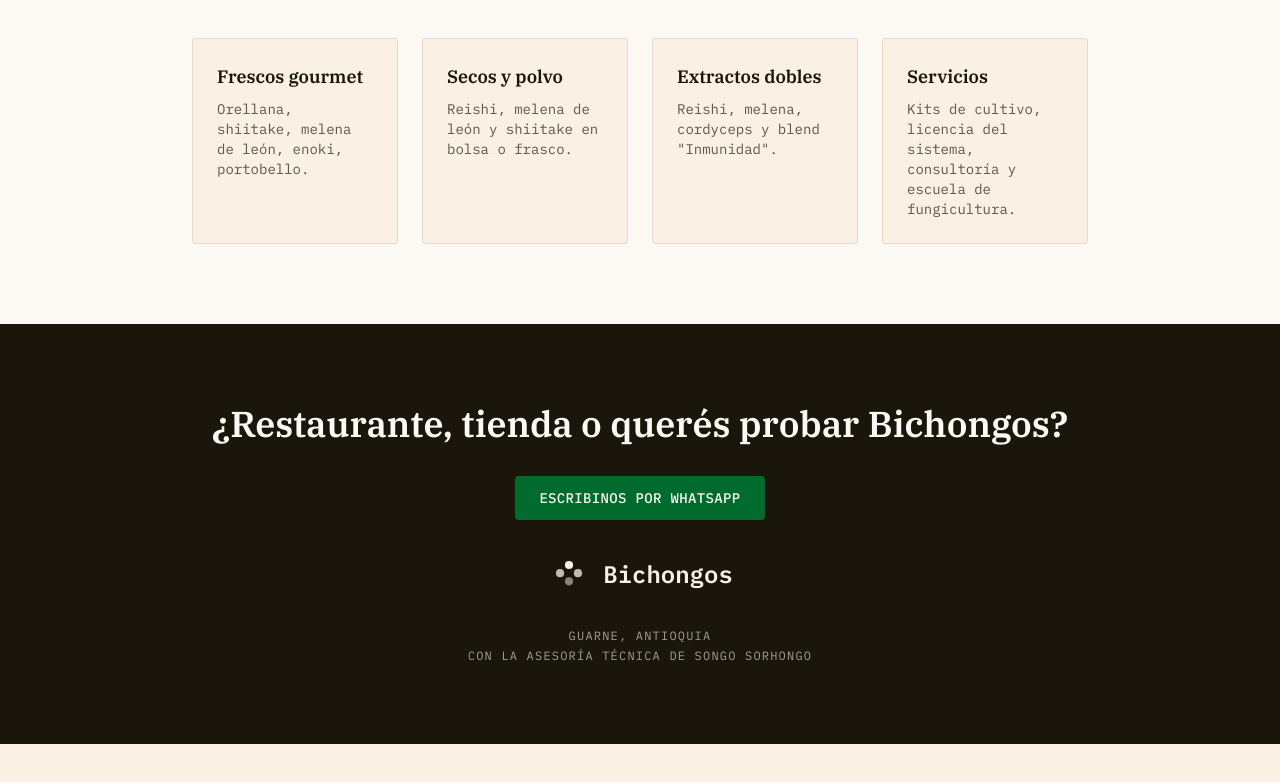
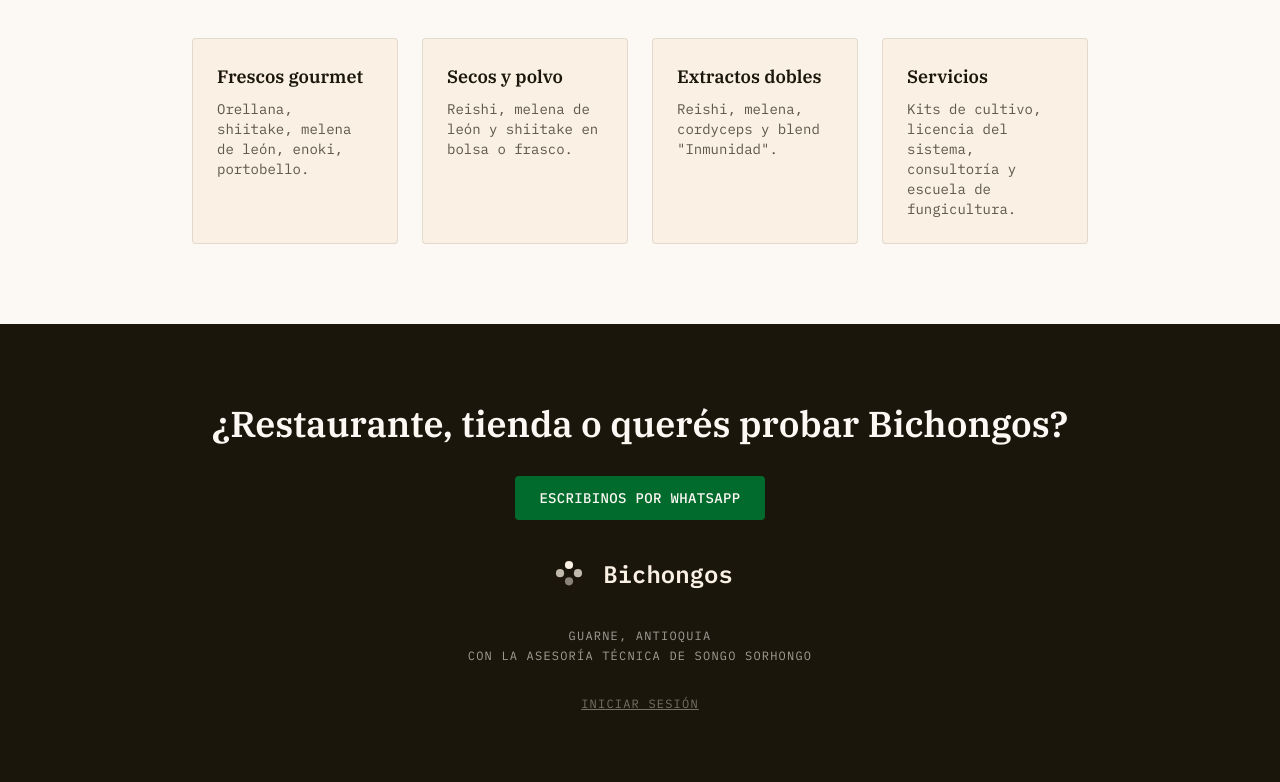
Before and after one commit to serandmoncas/bichongos.store, a Next.js app: page / in a window 1280 px wide. Shown: the part 1776-2558 px from the top of the page. Before the commit the page ends 2520 px from the top, so only its background shows below. Built offline with nearby package versions, Linux system fonts and the light colour scheme.

Commit message:
auth: agrega link de inicio de sesión en el footer de la landing

```diff
--- a/src/components/landing/cta-footer.tsx
+++ b/src/components/landing/cta-footer.tsx
@@ -1,3 +1,4 @@
+import Link from "next/link";
 import { Logo } from "@/components/logo";
 import { WhatsAppButton } from "@/components/whatsapp-button";
 
@@ -14,6 +15,12 @@
           <p>Guarne, Antioquia</p>
           <p>Con la asesoría técnica de Songo Sorhongo</p>
         </div>
+        <Link
+          href="/login"
+          className="font-mono text-xs uppercase tracking-widest text-crema-claro/40 underline"
+        >
+          Iniciar sesión
+        </Link>
       </div>
     </footer>
   );
```
